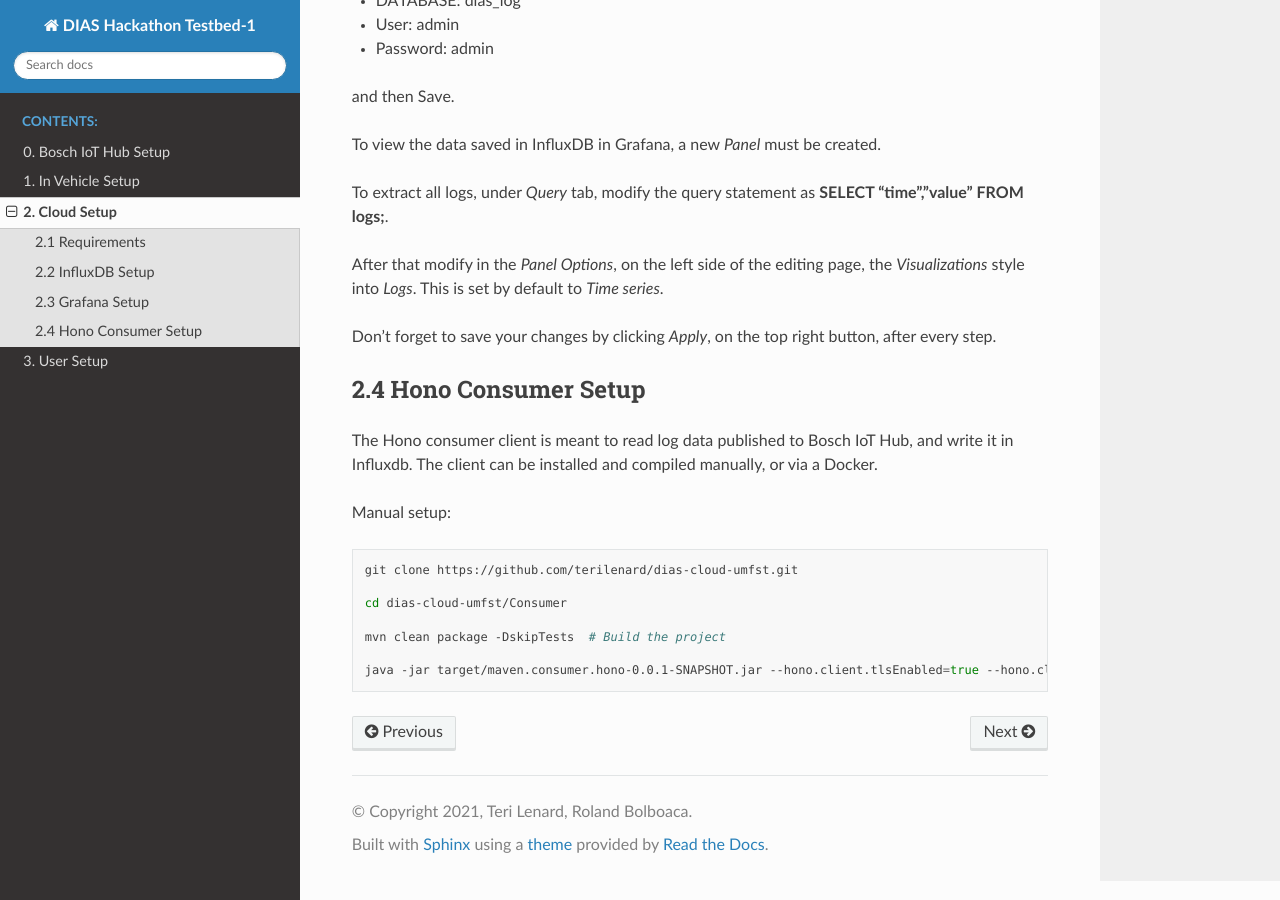
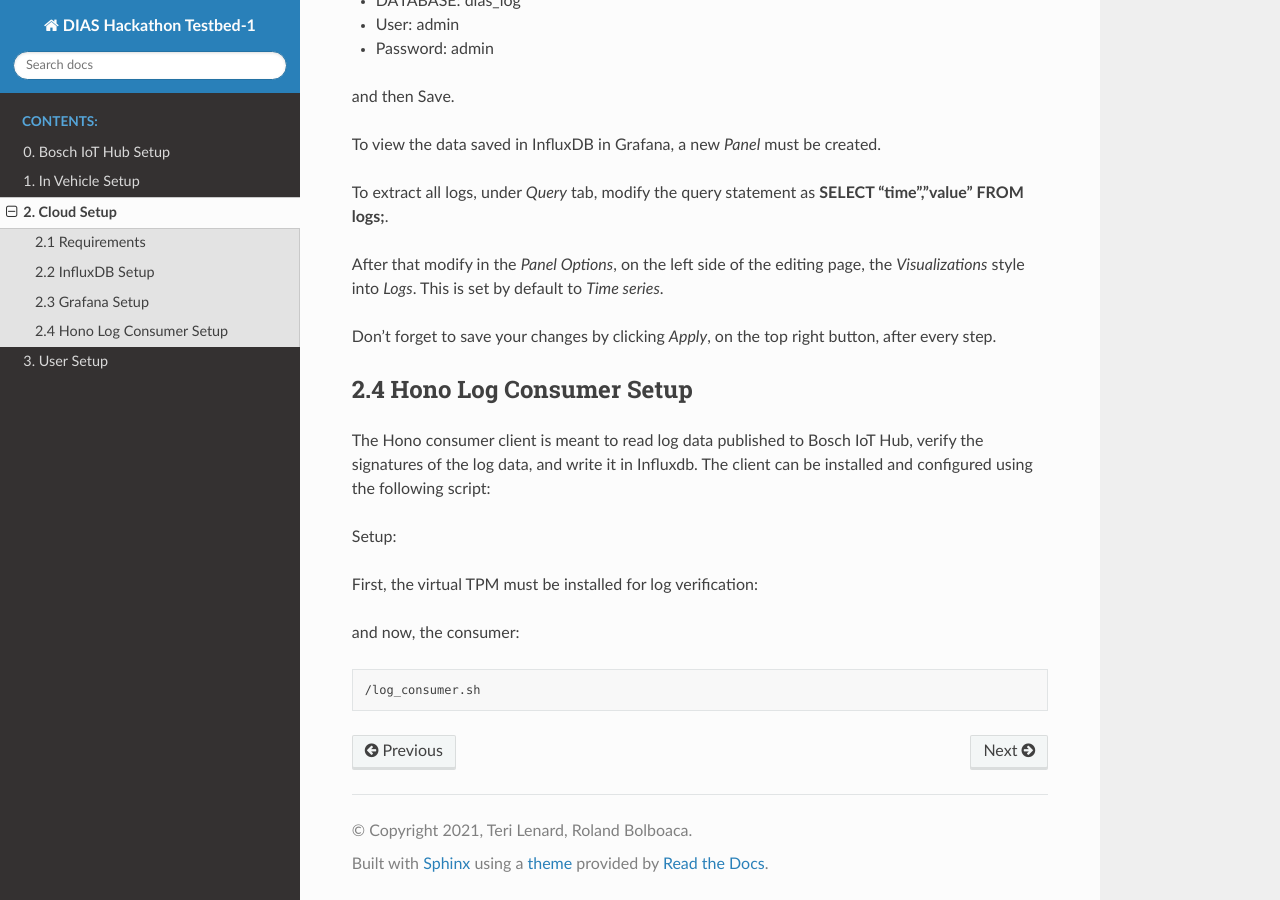
Before and after one commit to terilenard/dias-hackathon-testbed1, a Sphinx documentation site: the page built from docs/source/cloud.rst, in a window 1280 px wide and 900 px high, scrolled down 1676 px. Built offline with Sphinx 7.4.7 and the Read the Docs theme 2.0.0, drawn with Linux system fonts in a browser that asks for light colours.

Commit message:
Update cloud.rst

```diff
--- a/docs/source/cloud.rst
+++ b/docs/source/cloud.rst
@@ -81,19 +81,21 @@
 
 Don't forget to save your changes by clicking *Apply*, on the top right button, after every step.
 
-2.4 Hono Consumer Setup
+2.4 Hono Log Consumer Setup
 -----------------------
 
-The Hono consumer client is meant to read log data published to Bosch IoT Hub, and write it in Influxdb. The client can be installed and compiled manually, or via a Docker.
+The Hono consumer client is meant to read log data published to Bosch IoT Hub, verify the signatures of the log data, and write it in Influxdb. The client can be installed and configured using the following script:
 
-Manual setup:
+Setup:
+
+First, the virtual TPM must be installed for log verification:
+
+.. code-block::bash
+
+  ./tss.sh
+
+and now, the consumer:
 
 .. code-block:: bash
 
-    git clone https://github.com/terilenard/dias-cloud-umfst.git
-
-    cd dias-cloud-umfst/Consumer
-
-    mvn clean package -DskipTests  # Build the project
-
-    java -jar target/maven.consumer.hono-0.0.1-SNAPSHOT.jar --hono.client.tlsEnabled=true --hono.client.username=messaging@<tenant_id> --hono.client.password=<password> --tenant.id=<tenant_id> --device.id=<deviceId> --export.ip=localhost:8086
+  /log_consumer.sh
```
